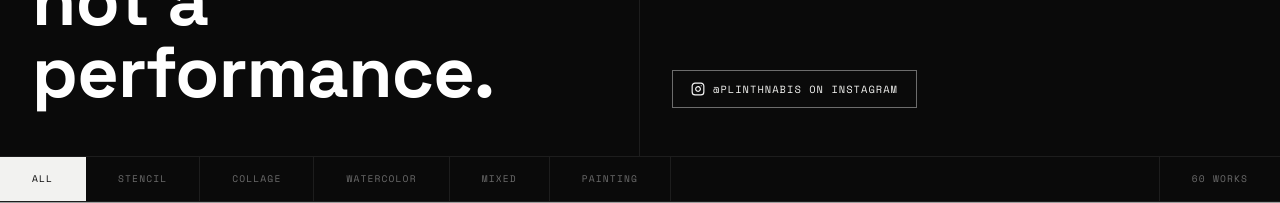
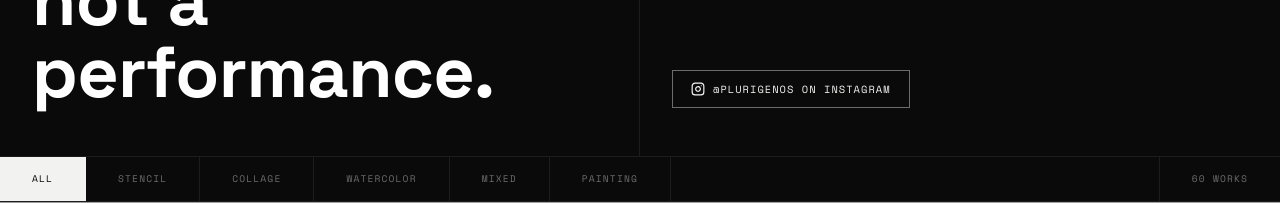
Before and after one commit to schwabjonas/published-PW, an Angular app: page /art in a window 1280 px wide. Shown: the part 316-519 px from the top of the page. Built offline with nearby package versions, Linux system fonts and the light colour scheme; grey boxes are pictures that could not be loaded.

Commit message:
Point every Instagram link at plurigenos

```diff
--- a/src/app/art.html
+++ b/src/app/art.html
@@ -9,8 +9,8 @@
     </div>
     <div class="portfolio-statement-right art-statement-right">
       <p class="text-muted">I re-immersed myself in art after high school as a way to stay mentally healthy and creatively alive. As a kid I was a die-hard realism artist. As an adult I've expanded into abstract, colorful work in whatever mediums I can get my hands on.</p>
-      <a class="btn-ig" href="https://instagram.com/plinthnabis" target="_blank" rel="noopener">
-        <img src="/assets/icons/instagram-icon.svg" alt="" />@plinthnabis on Instagram
+      <a class="btn-ig" href="https://www.instagram.com/plurigenos/" target="_blank" rel="noopener noreferrer">
+        <img src="/assets/icons/instagram-icon.svg" alt="" />&#64;plurigenos on Instagram
       </a>
     </div>
   </div>
--- a/src/app/home.html
+++ b/src/app/home.html
@@ -78,7 +78,7 @@
         <a class="about-link" href="https://github.com/schwabjonas" target="_blank" rel="noopener noreferrer">
           <img src="/assets/icons/github-Icon.svg" alt="" />github.com/schwabjonas
         </a>
-        <a class="about-link" href="https://instagram.com/plurigenos" target="_blank" rel="noopener noreferrer">
+        <a class="about-link" href="https://www.instagram.com/plurigenos/" target="_blank" rel="noopener noreferrer">
           <img src="/assets/icons/instagram-icon.svg" alt="" />&#64;plurigenos
         </a>
         <a class="about-link" href="https://www.linkedin.com/in/jonas-georg-schwab/" target="_blank" rel="noopener noreferrer">
```
